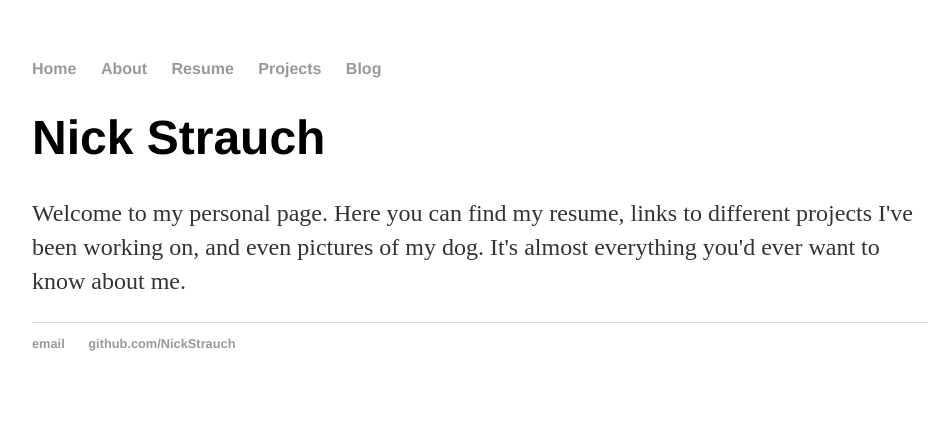
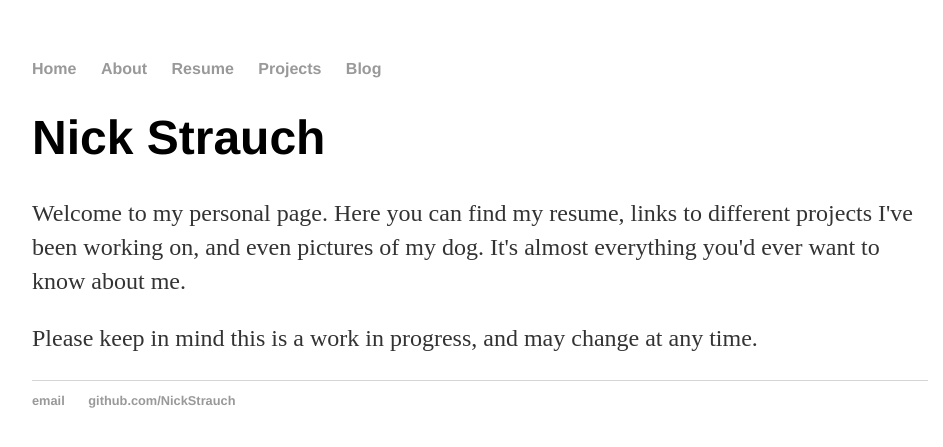
Before and after one commit to NickStrauch/NickStrauch.github.io, a Jekyll site: the page built from index.html, in a window 1280 px wide. Shown: the top 447 px of the page, without its empty margins (160-1103 px from the left). Built offline with Jekyll 4.4.1, drawn with Linux system fonts in a browser that asks for light colours.

Commit message:
Update index.html

```diff
--- a/index.html
+++ b/index.html
@@ -5,4 +5,5 @@ title: Nick Strauch
 <div class="blurb">
 	<h1>Nick Strauch</h1>
 	<p>Welcome to my personal page. Here you can find my resume, links to different projects I've been working on, and even pictures of my dog. It's almost everything you'd ever want to know about me.</p>
+	<p>Please keep in mind this is a work in progress, and may change at any time.</p>
 </div><!-- /.blurb -->
```
